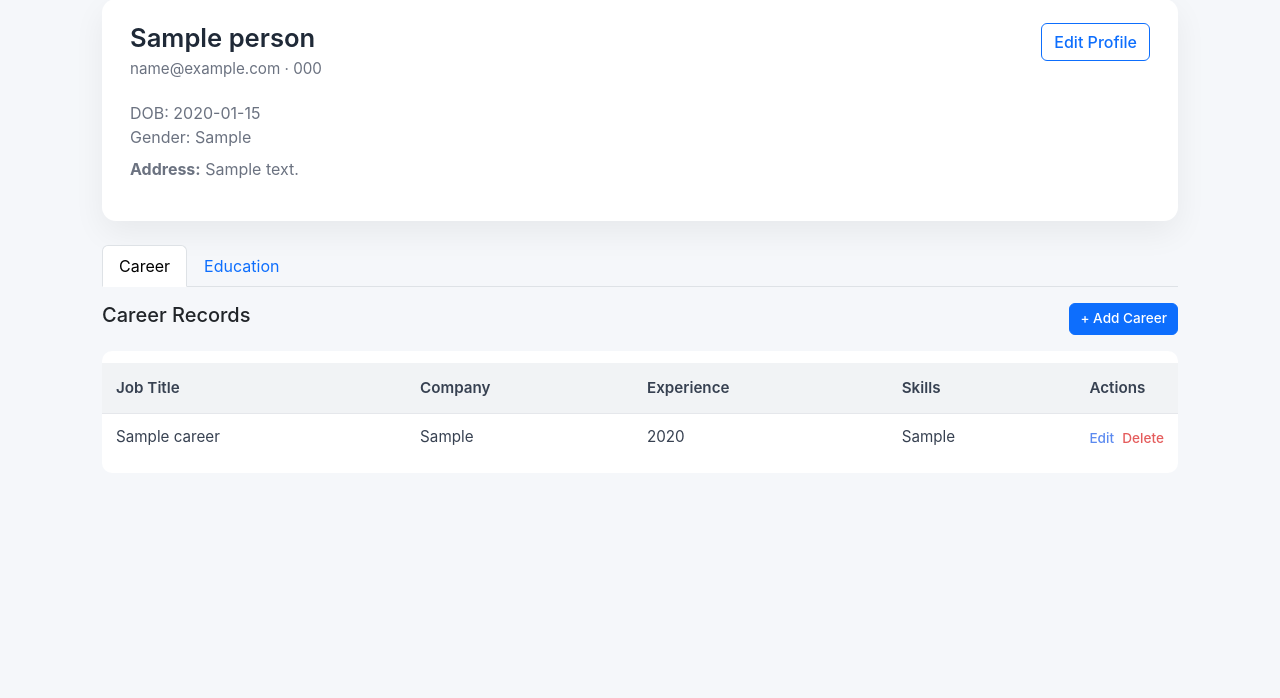
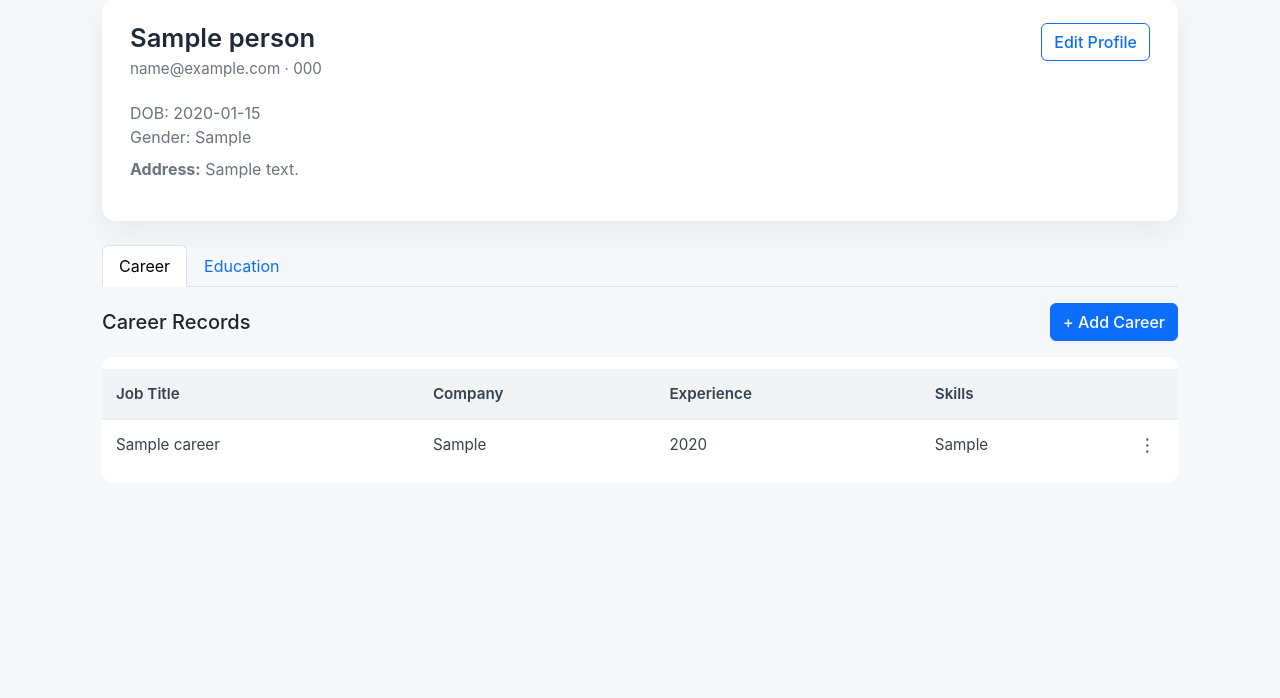
Before and after one commit to ananyascodehq/personal-info-management, a Flask app: page /person/1 in a window 1280 px wide. Shown: the part 105-803 px from the top of the page. Run offline with Flask 3, Linux system fonts and the light colour scheme; tables that the repository leaves empty hold one stand-in row (values such as "Sample post").

Commit message:
fix add_career and flask error

```diff
--- a/app.py
+++ b/app.py
@@ -227,32 +227,49 @@ def view_career():
     return render_template('view_career.html', data=data)
 
 
-@app.route('/career/add', methods=['GET', 'POST'])
-def add_career():
+@app.route('/career/add/<int:person_id>', methods=['GET', 'POST'])
+def add_career(person_id):
     conn = get_connection()
     cursor = conn.cursor(dictionary=True)
 
-    cursor.execute("SELECT person_id, name FROM Persons")
-    persons = cursor.fetchall()
+    # Fetch person (for display / validation)
+    cursor.execute(
+        "SELECT person_id, name FROM Persons WHERE person_id = %s",
+        (person_id,)
+    )
+    person = cursor.fetchone()
+
+    if not person:
+        flash("Person not found", "danger")
+        return redirect(url_for('index'))
 
     if request.method == 'POST':
         cursor.execute("""
             INSERT INTO Career (person_id, job_title, company, years_experience, skills)
             VALUES (%s, %s, %s, %s, %s)
         """, (
-            request.form['person_id'],
+            person_id,
             request.form['job_title'],
             request.form['company'],
             request.form['years_experience'],
             request.form['skills']
         ))
+
         conn.commit()
-        flash("✅ Career added successfully", "success")
-        return redirect(url_for('view_career'))
+        cursor.close()
+        conn.close()
+
+        flash("✅ Career added successfully!", "success")
+        return redirect(url_for('person_detail', id=person_id))
 
     cursor.close()
     conn.close()
-    return render_template('add_career.html', persons=persons)
+
+    return render_template(
+        'add_career.html',
+        person=person
+    )
+
 
 
 @app.route('/career/edit/<int:id>', methods=['GET', 'POST'])
@@ -328,7 +345,7 @@ def view_education():
     return render_template('view_education.html', data=data)
 
 
-@app.route('/education/add', methods=['GET', 'POST'])
+@app.route('/education/add/<int:person_id>', methods=['GET', 'POST'])
 def add_education():
     conn = get_connection()
     cursor = conn.cursor(dictionary=True)
--- a/templates/base.html
+++ b/templates/base.html
@@ -13,6 +13,24 @@
   <!-- Custom CSS -->
   <link rel="stylesheet" href="{{ url_for('static', filename='style.css') }}">
 </head>
+
+<script>
+  document.addEventListener("DOMContentLoaded", () => {
+    document.querySelectorAll("form").forEach(form => {
+      form.addEventListener("submit", () => {
+        const btn = form.querySelector("button[type='submit']");
+        if (btn) {
+          btn.disabled = true;
+          btn.innerHTML = `
+            <span class="spinner-border spinner-border-sm me-2"></span>
+            Saving...
+          `;
+        }
+      });
+    });
+  });
+</script>
+
 
 <body>
 
--- a/templates/person_detail.html
+++ b/templates/person_detail.html
@@ -1,15 +1,22 @@
-{% extends 'base.html' %} {% block content %}
+{% extends 'base.html' %}
+{% block content %}
 
-<!-- 👤 Profile Header -->
+<!-- =========================
+     PROFILE HEADER
+========================= -->
 <div class="panel mb-4">
   <div class="d-flex justify-content-between align-items-start">
     <div>
       <h1 class="page-title">{{ person.name }}</h1>
-      <p class="page-subtitle">{{ person.email }} · {{ person.phone }}</p>
+      <p class="page-subtitle">
+        {{ person.email }} · {{ person.phone }}
+      </p>
+
       {% if person.dob %}
         <p class="text-muted mb-0">DOB: {{ person.dob }}</p>
       {% endif %}
       <p class="text-muted mb-0">Gender: {{ person.gender }}</p>
+
       {% if person.address %}
         <p class="text-muted mt-2">
           <strong>Address:</strong> {{ person.address }}
@@ -26,30 +33,45 @@
   </div>
 </div>
 
-<!-- 📑 Tabs -->
+<!-- =========================
+     TABS
+========================= -->
 <ul class="nav nav-tabs mb-3">
   <li class="nav-item">
     <button
       class="nav-link active"
       data-bs-toggle="tab"
       data-bs-target="#career"
+      type="button"
     >
       Career
     </button>
   </li>
   <li class="nav-item">
-    <button class="nav-link" data-bs-toggle="tab" data-bs-target="#education">
+    <button
+      class="nav-link"
+      data-bs-toggle="tab"
+      data-bs-target="#education"
+      type="button"
+    >
       Education
     </button>
   </li>
 </ul>
 
 <div class="tab-content">
-  <!-- 💼 Career Tab -->
+
+  <!-- =========================
+       CAREER TAB
+  ========================= -->
   <div class="tab-pane fade show active" id="career">
-    <div class="d-flex justify-content-between mb-3">
-      <h5>Career Records</h5>
-      <a href="{{ url_for('add_career') }}" class="btn btn-sm btn-primary">
+
+    <div class="d-flex justify-content-between align-items-center mb-3">
+      <h5 class="mb-0">Career Records</h5>
+      <a
+        href="{{ url_for('add_career', person_id=person.person_id) }}"
+        class="btn btn-primary"
+      >
         + Add Career
       </a>
     </div>
@@ -67,7 +89,7 @@
               <th>Company</th>
               <th>Experience</th>
               <th>Skills</th>
-            <th>Actions</th>
+              <th></th>
             </tr>
           </thead>
           <tbody>
@@ -78,16 +100,35 @@
               <td>{{ c.years_experience }}</td>
               <td>{{ c.skills }}</td>
               <td>
+                <div class="dropdown">
+                  <button
+                    class="btn btn-sm btn-light"
+                    data-bs-toggle="dropdown"
+                    onclick="event.stopPropagation()"
+                  >
+                    ⋮
+                  </button>
+                  <ul class="dropdown-menu dropdown-menu-end">
+                    <li>
                       <a
+                        class="dropdown-item"
                         href="{{ url_for('edit_career', id=c.career_id) }}"
-                class="btn btn-sm edit-btn me-1"
-                >Edit</a
                       >
+                        Edit
+                      </a>
+                    </li>
+                    <li><hr class="dropdown-divider"></li>
+                    <li>
                       <a
+                        class="dropdown-item text-danger"
                         href="{{ url_for('delete_career', id=c.career_id) }}"
-                class="btn btn-sm delete-btn"
-                >Delete</a
+                        onclick="return confirm('Delete this career record?')"
                       >
+                        Delete
+                      </a>
+                    </li>
+                  </ul>
+                </div>
               </td>
             </tr>
             {% endfor %}
@@ -97,11 +138,17 @@
     {% endif %}
   </div>
 
-  <!-- 🎓 Education Tab -->
+  <!-- =========================
+       EDUCATION TAB
+  ========================= -->
   <div class="tab-pane fade" id="education">
-    <div class="d-flex justify-content-between mb-3">
-      <h5>Education Records</h5>
-      <a href="{{ url_for('add_education') }}" class="btn btn-sm btn-primary">
+
+    <div class="d-flex justify-content-between align-items-center mb-3">
+      <h5 class="mb-0">Education Records</h5>
+      <a
+        href="{{ url_for('add_education', person_id=person.person_id) }}"
+        class="btn btn-primary"
+      >
         + Add Education
       </a>
     </div>
@@ -118,7 +165,7 @@
               <th>Degree</th>
               <th>Institution</th>
               <th>Year</th>
-            <th>Actions</th>
+              <th></th>
             </tr>
           </thead>
           <tbody>
@@ -128,16 +175,35 @@
               <td>{{ e.institution }}</td>
               <td>{{ e.year_of_passing }}</td>
               <td>
+                <div class="dropdown">
+                  <button
+                    class="btn btn-sm btn-light"
+                    data-bs-toggle="dropdown"
+                    onclick="event.stopPropagation()"
+                  >
+                    ⋮
+                  </button>
+                  <ul class="dropdown-menu dropdown-menu-end">
+                    <li>
                       <a
+                        class="dropdown-item"
                         href="{{ url_for('edit_education', id=e.edu_id) }}"
-                class="btn btn-sm edit-btn me-1"
-                >Edit</a
                       >
+                        Edit
+                      </a>
+                    </li>
+                    <li><hr class="dropdown-divider"></li>
+                    <li>
                       <a
+                        class="dropdown-item text-danger"
                         href="{{ url_for('delete_education', id=e.edu_id) }}"
-                class="btn btn-sm delete-btn"
-                >Delete</a
+                        onclick="return confirm('Delete this education record?')"
                       >
+                        Delete
+                      </a>
+                    </li>
+                  </ul>
+                </div>
               </td>
             </tr>
             {% endfor %}
@@ -146,6 +212,7 @@
       </div>
     {% endif %}
   </div>
+
 </div>
 
 {% endblock %}
```
Also changed, not shown: templates/add_career.html (+6 -19 lines). Lines whose indentation alone changed are shown as unchanged.
